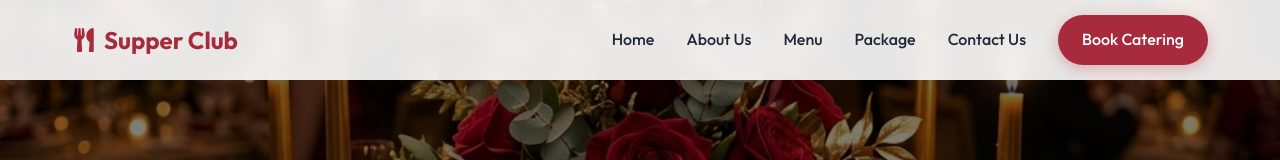
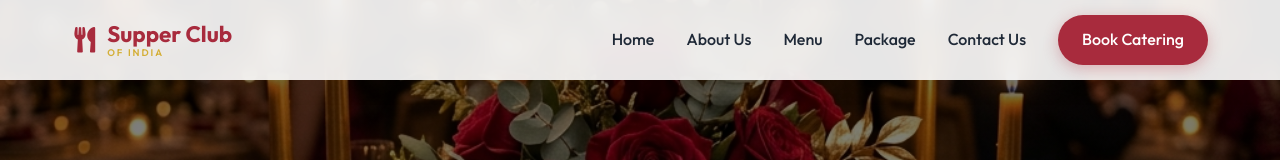
Before and after one commit to Vedabhavishya/PurvalCaters, a Next.js app: page /about in a window 1280 px wide. Shown: the top 160 px of the page. Built offline with nearby package versions, Linux system fonts and the light colour scheme; a web font is replaced by a local one.

Commit message:
design: add OF INDIA subtitle in small text below Supper Club in navbar

```diff
--- a/src/components/layout/Navbar.module.css
+++ b/src/components/layout/Navbar.module.css
@@ -26,17 +26,50 @@
 }
 
 .logo {
-  font-size: 1.5rem;
-  font-weight: 700;
-  color: white;
   display: flex;
   align-items: center;
-  gap: 0.5rem;
+  gap: 0.6rem;
+  text-decoration: none;
+}
+
+.logoIcon {
+  font-size: 1.6rem;
+  color: white;
   transition: color 0.3s ease;
 }
 
-.scrolled .logo {
+.scrolled .logoIcon {
   color: var(--primary);
+}
+
+.logoTextContainer {
+  display: flex;
+  flex-direction: column;
+  line-height: 1.1;
+  text-align: left;
+}
+
+.logoMain {
+  font-size: 1.4rem;
+  font-weight: 700;
+  color: white;
+  transition: color 0.3s ease;
+}
+
+.scrolled .logoMain {
+  color: var(--primary);
+}
+
+.logoSub {
+  font-size: 0.6rem;
+  font-weight: 600;
+  letter-spacing: 0.2em;
+  color: var(--accent-gold, #d4af37);
+  transition: color 0.3s ease;
+}
+
+.scrolled .logoSub {
+  color: var(--accent-gold, #c5a028);
 }
 
 .navLinks {
--- a/src/components/layout/Navbar.tsx
+++ b/src/components/layout/Navbar.tsx
@@ -38,7 +38,11 @@ export default function Navbar() {
     <nav className={`${styles.navbar} ${isSolid ? styles.scrolled : ''}`}>
       <div className={`container ${styles.navContent}`}>
         <Link href="/" className={styles.logo}>
-          <FaUtensils /> Supper Club
+          <FaUtensils className={styles.logoIcon} />
+          <div className={styles.logoTextContainer}>
+            <span className={styles.logoMain}>Supper Club</span>
+            <span className={styles.logoSub}>OF INDIA</span>
+          </div>
         </Link>
 
         <div className={styles.navLinks}>
```
